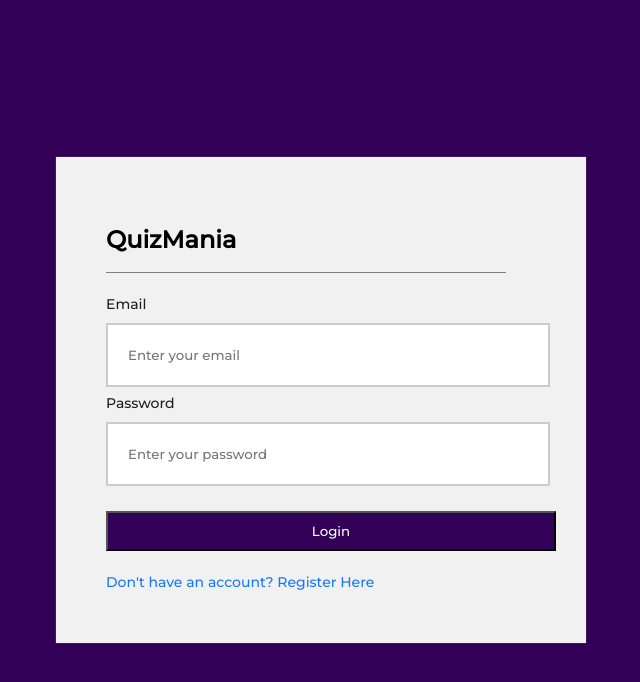
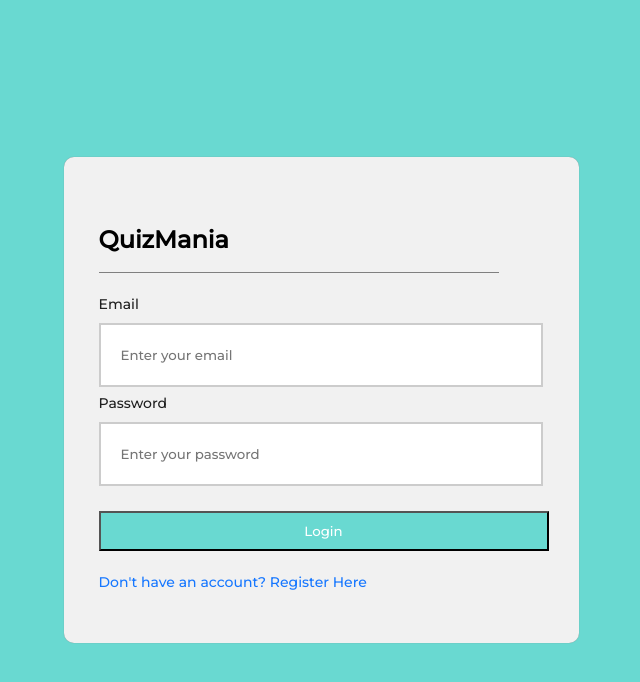
Before and after one commit to sagar-tandan/codSoft_Quiz_frontend, a React (Vite) app: page /login in a window 1280 px wide. Shown: the top 682 px of the page, without its empty margins (319-959 px from the left). Built offline with nearby package versions, Linux system fonts and the light colour scheme.

Commit message:
css adding

```diff
--- a/src/pages/common/Login/Login.jsx
+++ b/src/pages/common/Login/Login.jsx
@@ -28,7 +28,7 @@ function LoginPage() {
   };
   return (
     <div className="flex justify-center items-center h-screen w-screen bg-primary">
-      <div className="card w-400 p-8 bg-white">
+      <div className="card w-400 p-8 bg-white rounded">
         <div className="flex flex-col">
           <h1 className="text-2xl">QuizMania</h1>
           <div className="divider"></div>
--- a/src/stylesheets/alignments.css
+++ b/src/stylesheets/alignments.css
@@ -127,7 +127,7 @@
 
 .p-8 {
   padding-right: 80px;
-  padding-left: 50px;
+  padding-left: 35px;
   padding-top: 50px;
   padding-bottom: 50px;
 }
@@ -157,3 +157,6 @@
 .pb-1{
   padding-bottom: 20px;
 }
+.rounded{
+  border-radius: 10px;
+}
--- a/src/stylesheets/theme.css
+++ b/src/stylesheets/theme.css
@@ -1,5 +1,5 @@
 :root {
-  --primary: #330058;
+  --primary: #69d9d1;
   --secondary: #ff5722;
   --success: #4caf50;
   --info: #00bcd4;
```
